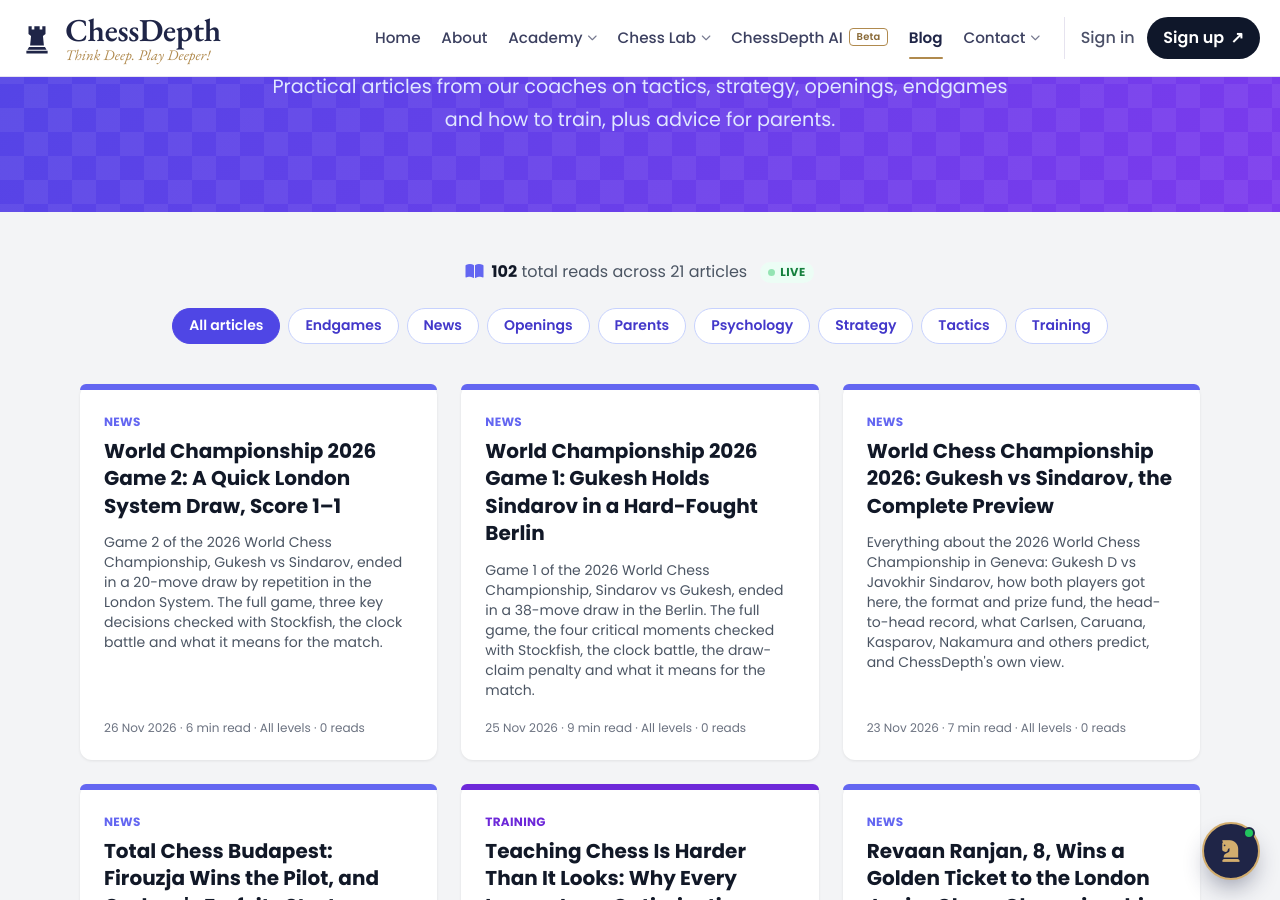
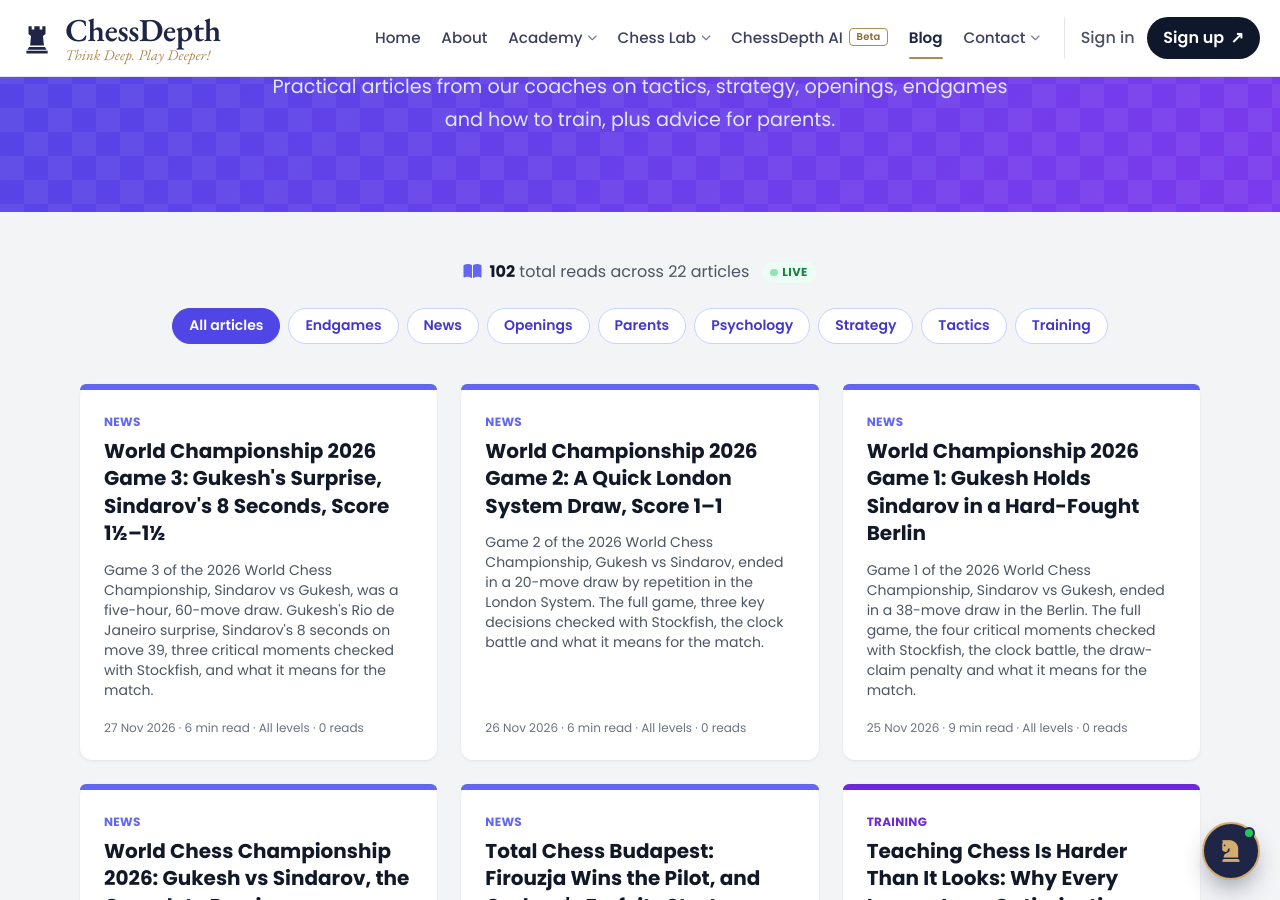
Before and after one commit to Sourabhjoshi1/Chess-Depth, a Jekyll site: the page built from pages/blog.html, in a window 1280 px wide and 900 px high, scrolled down 229 px. Built offline with Jekyll 4.4.1, drawn with Linux system fonts in a browser that asks for light colours; comment, search, counter and statistics services are not loaded; part of the change alters nothing that is shown.

Commit message:
Blog: World Championship 2026 Game 3 report by Sourabh Joshi
Co-Authored-By: Claude Opus 5.5 <noreply@anthropic.com>
Claude-Session: https://claude.ai/code/session_017ZwxdNZGtw2tXrZdE2ZP9f

```diff
--- a/_posts/2026-11-26-world-chess-championship-2026-game-2-gukesh-sindarov.md
+++ b/_posts/2026-11-26-world-chess-championship-2026-game-2-gukesh-sindarov.md
@@ -110,3 +110,5 @@ So I stay with my prediction: Sindarov is the slight favourite, Gukesh has real
 4. **A draw by repetition is a decision.** Gukesh chose it because the edge was tiny and he was behind on the clock. In your games, think about the clock and the match situation, not only the position.
 
 *Sources: the moves and clock times are from the [official Lichess broadcast](https://lichess.org/broadcast/fide-world-chess-championship-2026/game-2/L3j03TZq/p6HX9bPF). Reports: [Chess.com](https://www.chess.com/news/view/2026-fide-world-chess-championship-game-2), [ChessBase](https://en.chessbase.com/post/world-championship-2026-analysis-daniel-king2), [Lichess](https://lichess.org/@/Lichess/blog/wcc-2026-round-2-a-speedy-london-draw/tIcbLj1J), [The Week in Chess](https://theweekinchess.com/twic-news-feed/gukeshs-london-system-doesnt-surprise-sindarov), [ESPN](https://www.espn.com/chess/story/_/id/50591889/gukesh-sindarov-live-world-chess-championship-2026-game-2-updates) and The Times of India (print edition, 26 November 2026). The key moments were checked with Stockfish. Read the [Game 1 report](/blog/world-chess-championship-2026-game-1-sindarov-gukesh/) and our [match preview](/blog/world-chess-championship-2026-gukesh-vs-sindarov-preview/).*
+
+**Next:** [Game 3 report: Gukesh's surprise and Sindarov's 8 seconds](/blog/world-chess-championship-2026-game-3-sindarov-gukesh/).
--- /dev/null
+++ b/_posts/2026-11-27-world-chess-championship-2026-game-3-sindarov-gukesh.md
@@ -0,0 +1,96 @@
+---
+title: "World Championship 2026 Game 3: Gukesh's Surprise, Sindarov's 8 Seconds, Score 1½–1½"
+headline: "Game 3: A Real Fight, and Another Draw"
+crumb: "World Championship 2026, Game 3"
+description: "Game 3 of the 2026 World Chess Championship, Sindarov vs Gukesh, was a five-hour, 60-move draw. Gukesh's Rio de Janeiro surprise, Sindarov's 8 seconds on move 39, three critical moments checked with Stockfish, and what it means for the match."
+author: Sourabh Joshi
+category: News
+level: All levels
+image: /assets/images/blog/og-wcc26-game-3.jpg
+image_alt: "ChessDepth graphic: World Championship 2026 Game 3, Sindarov vs Gukesh, drawn in 60 moves in the Berlin Defence"
+---
+
+<figure class="cd-board" style="max-width:640px">
+  <picture>
+    <source srcset="/assets/images/blog/og-wcc26-game-3.webp" type="image/webp">
+    <img src="/assets/images/blog/og-wcc26-game-3.jpg" alt="World Championship 2026, Game 3: Sindarov (White) and Gukesh (Black) drew in 60 moves in the Berlin Defence." width="1200" height="630">
+  </picture>
+</figure>
+
+This was the game the match needed. After a quiet Game 2, **Gukesh D** came to Game 3 with a real surprise in the opening, played his first 15 moves in under three minutes, and turned the clock battle around. **Javokhir Sindarov** had to work hard for every move and reached move 40 with only seconds left. He kept his nerve, and after nearly five hours and 60 moves the game ended in a draw.
+
+The match is level at **1½–1½**, and Friday is the first rest day.
+
+## Game 3 at a glance
+
+| | |
+|---|---|
+| **White** | Javokhir Sindarov (Uzbekistan, 2782) |
+| **Black** | Gukesh D (India, World Champion, 2710) |
+| **Date and venue** | Thursday 26 November 2026, Fondation Martin Bodmer, Cologny, near Geneva |
+| **Opening** | Ruy Lopez, Berlin Defence, Rio de Janeiro Variation (C67) |
+| **Result** | Draw after 60 moves, nearly five hours of play |
+| **Match score** | Gukesh 1½ – 1½ Sindarov |
+| **Clocks on move 39** | Sindarov 8 seconds, Gukesh about 5 minutes |
+
+## The full game
+
+**Sindarov – Gukesh, World Championship 2026, Game 3**
+
+1.e4 e5 2.Nf3 Nc6 3.Bb5 Nf6 4.O-O Nxe4 5.d4 Be7 6.Qe2 Nd6 7.Bxc6 bxc6 8.dxe5 Nf5 9.Qe4 g6 10.Nd4 Nxd4 11.Qxd4 d5 12.Nc3 Be6 13.Na4 Qb8 14.a3 Qb5 15.Be3 Qc4 16.b3 Qxd4 17.Bxd4 Bf5 18.Ra2 a5 19.f3 h5 20.Re1 g5 21.c3 Kd7 22.Nc5+ Bxc5 23.Bxc5 Rhb8 24.b4 axb4 25.cxb4 Ra4 26.Raa1 Ke6 27.Bd4 Bd3 28.Re3 Bc4 29.f4 gxf4 30.Rf3 Rba8 31.h3 Kf5 32.g3 Ke6 33.Kg2 c5 34.Bxc5 d4 35.Rxf4 Bd5+ 36.Kf2 d3 37.b5 Rxf4+ 38.gxf4 Bc4 39.Bb4 Bxb5 40.Rc1 c6 41.Ke3 Rg8 42.Ke4 f5+ 43.exf6 Rg2 44.Bc3 Re2+ 45.Kf3 c5 46.Re1 Bc6+ 47.Kg3 Rxe1 48.f5+ Kxf5 49.Bxe1 Kxf6 50.Kf4 Ke6 51.Ke3 Bb5 52.a4 Ba6 53.Kd2 Ke5 54.Bf2 Kf4 55.h4 Kg4 56.Kc3 Kf3 57.Be1 Ke2 58.Bd2 Kf3 59.Bg5 Ke2 60.Bd2 Kf3 **½–½**
+
+- [Download the annotated game (PGN)](/downloads/wcc-2026-game-3-sindarov-gukesh.pgn) and open it in Lichess, ChessBase or any chess app.
+- [Replay it move by move on Lichess](https://lichess.org/broadcast/fide-world-chess-championship-2026/game-3/fnmEB1kH/RD8sbYw1).
+
+## The opening: a surprise from 1908
+
+In Game 1, Gukesh defended with the Berlin Endgame. This time he went back to the Berlin, but with **5...Be7**, the **Rio de Janeiro Variation**. It is an old line: *The Times of India* points out that Emanuel Lasker and Siegbert Tarrasch played it three times in their 1908 World Championship match. Gukesh then chose **8...Nf5** instead of the usual 8...Nb7, a rare move that, according to several reports, had not been seen at this level for almost 40 years.
+
+The surprise worked on the clock. Gukesh played his first 15 moves in under three minutes, while Sindarov used more than half an hour on his first 12 moves. By move 16, Gukesh was about 50 minutes ahead.
+
+## Critical moment 1: grab a pawn or trade queens?
+
+{% include board.html img="wcc26-g3-16qxd4" caption="Sindarov – Gukesh, after 16.b3. Black to move. The pawn hits the queen. Should Black take on c2 or trade queens?" %}
+
+{% include answer.html text="Gukesh played **16...Qxd4!**, trading queens. This was his first long think of the game, 11 minutes. The greedy **16...Qxc2?!** wins a pawn, but after **17.Rfc1 Qe4 18.Rxc6** White's rook gets into Black's camp and Stockfish prefers White, about **+0.6**. After the queen trade Black has a double c-pawn, but also the bishop pair and a comfortable position. Equal, and with a big lead on the clock." %}
+
+## Critical moment 2: a pawn sacrifice for activity
+
+{% include board.html img="wcc26-g3-33c5" caption="Sindarov – Gukesh, after 33.Kg2. Black to move. Sindarov has only 4 minutes left. How does Black make his pieces active?" %}
+
+{% include answer.html text="**33...c5!** gives up a pawn to free the d-pawn and the light-squared bishop. After **34.Bxc5 d4 35.Rxf4 Bd5+ 36.Kf2 d3** the passed d-pawn is only two squares from queening, and White has to find exact moves with very little time. Stockfish says the position is still equal, but in practice this was the moment Gukesh pushed Sindarov to the edge." %}
+
+## Critical moment 3: 76 seconds to find a defence
+
+{% include board.html img="wcc26-g3-39bb4" caption="Sindarov – Gukesh, after 38...Bc4. White to move, with 1 minute 16 seconds left for two moves. How does White stop the d-pawn?" %}
+
+{% include answer.html text="Sindarov played **39.Bb4!** with **8 seconds** left on his clock. The bishop controls d2, so the d-pawn can never move forward. White loses the b-pawn after **39...Bxb5**, but with the bishops on opposite colours, Black's extra pawn is not enough to win. The natural-looking **39.Ke3?!** lets Black's king come to d5, and Stockfish gives Black a small but lasting edge. Finding the right idea with seconds on the clock in a World Championship is very impressive." %}
+
+After move 40, both players got 30 extra minutes, and the rest of the game was technical. Black won back the material and ended up a pawn ahead, but with **bishops of opposite colours** the position was a fortress, and the players drew on move 60.
+
+## The clock battle
+
+<figure class="cd-board" style="max-width:820px">
+  <img src="/assets/images/blog/wcc26-g3-clock.png" alt="Chart of minutes left after each of the first 39 moves in Game 3. Sindarov fell far behind in the opening and had only 8 seconds left on move 39; Gukesh had about 5 minutes." width="1200" height="630" loading="lazy">
+</figure>
+
+For the first time in the match, it was Sindarov who was short of time. In Games 1 and 2 Gukesh was the one falling behind. This time his preparation gave him a huge lead early, and the pressure he built in the middlegame meant Sindarov reached move 40 with just seconds left.
+
+## My view
+
+This was Gukesh's best game of the match so far. The opening choice was smart and brave: an old, almost forgotten line that took Sindarov out of his preparation and onto his own clock. And with Black, against the favourite, Gukesh was the one asking the questions in the second half of the game.
+
+But I want to give Sindarov a lot of credit too. Playing 39.Bb4 with 8 seconds on the clock, in a World Championship, tells you a lot about his nerves. He is only 20, and he did not crack.
+
+After three games, the picture is clear: both players are very well prepared, and neither will give anything away easily. I still see Sindarov as the slight favourite, but Gukesh has shown that he can make him uncomfortable. Anything can happen.
+
+**Friday 27 November is a rest day. Game 4 is on Saturday 28 November at 7:30 PM IST, with Gukesh playing White.**
+
+## Lessons for our students
+
+1. **Old openings can be new weapons.** Gukesh used a line from 1908. If your opponent has not seen a position before, they have to spend their own time on it.
+2. **Don't grab every pawn.** 16...Qxc2 won a pawn but gave White an active rook. 16...Qxd4 kept everything safe.
+3. **Active pieces are worth a pawn.** 33...c5 gave up a pawn to make the bishop and d-pawn strong.
+4. **Know your fortresses.** With bishops of opposite colours, an extra pawn is often not enough to win. Knowing this helps you defend, and helps you avoid wasting time trying to win a drawn position.
+
+*Sources: the moves and clock times are from the [official Lichess broadcast](https://lichess.org/broadcast/fide-world-chess-championship-2026/game-3/fnmEB1kH/RD8sbYw1). Reports: [Chess.com](https://www.chess.com/news/view/2026-fide-world-chess-championship-game-3), [The Tribune](https://www.tribuneindia.com/news/sports/world-chess-championship-gukesh-finds-his-mojo-pushes-sindarov-into-time-trouble-as-game-3-turns-into-a-fight), [Oneindia](https://www.oneindia.com/sports/world-chess-championship-third-game-drawn-as-gukeshs-preparation-proves-superior-8271383.html), [World Today Journal](https://world-today-journal.com/gukesh-and-sindarov-draw-third-world-chess-championship-match-with-rare-opening/) and The Times of India (print edition, 27 November 2026). The critical moments were checked with Stockfish. Read the [Game 1](/blog/world-chess-championship-2026-game-1-sindarov-gukesh/) and [Game 2](/blog/world-chess-championship-2026-game-2-gukesh-sindarov/) reports and our [match preview](/blog/world-chess-championship-2026-gukesh-vs-sindarov-preview/).*
```
Also changed, not shown: assets/images/blog/og-wcc26-game-3.jpg (added), assets/images/blog/og-wcc26-game-3.webp (added), assets/images/blog/wcc26-g3-16qxd4.svg (added), assets/images/blog/wcc26-g3-33c5.svg (added), assets/images/blog/wcc26-g3-39bb4.svg (added), assets/images/blog/wcc26-g3-clock.png (added), 1 other file.
